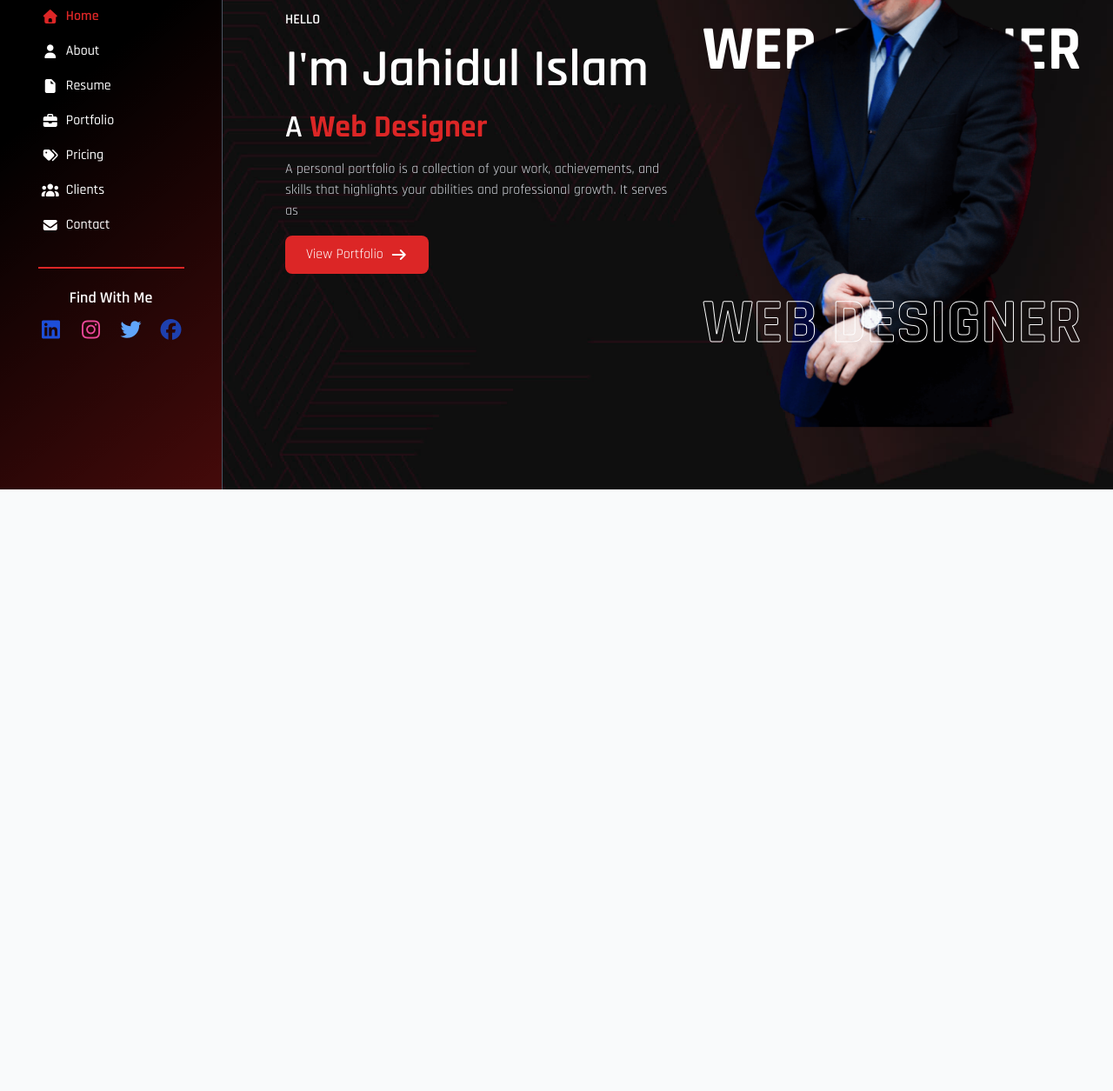
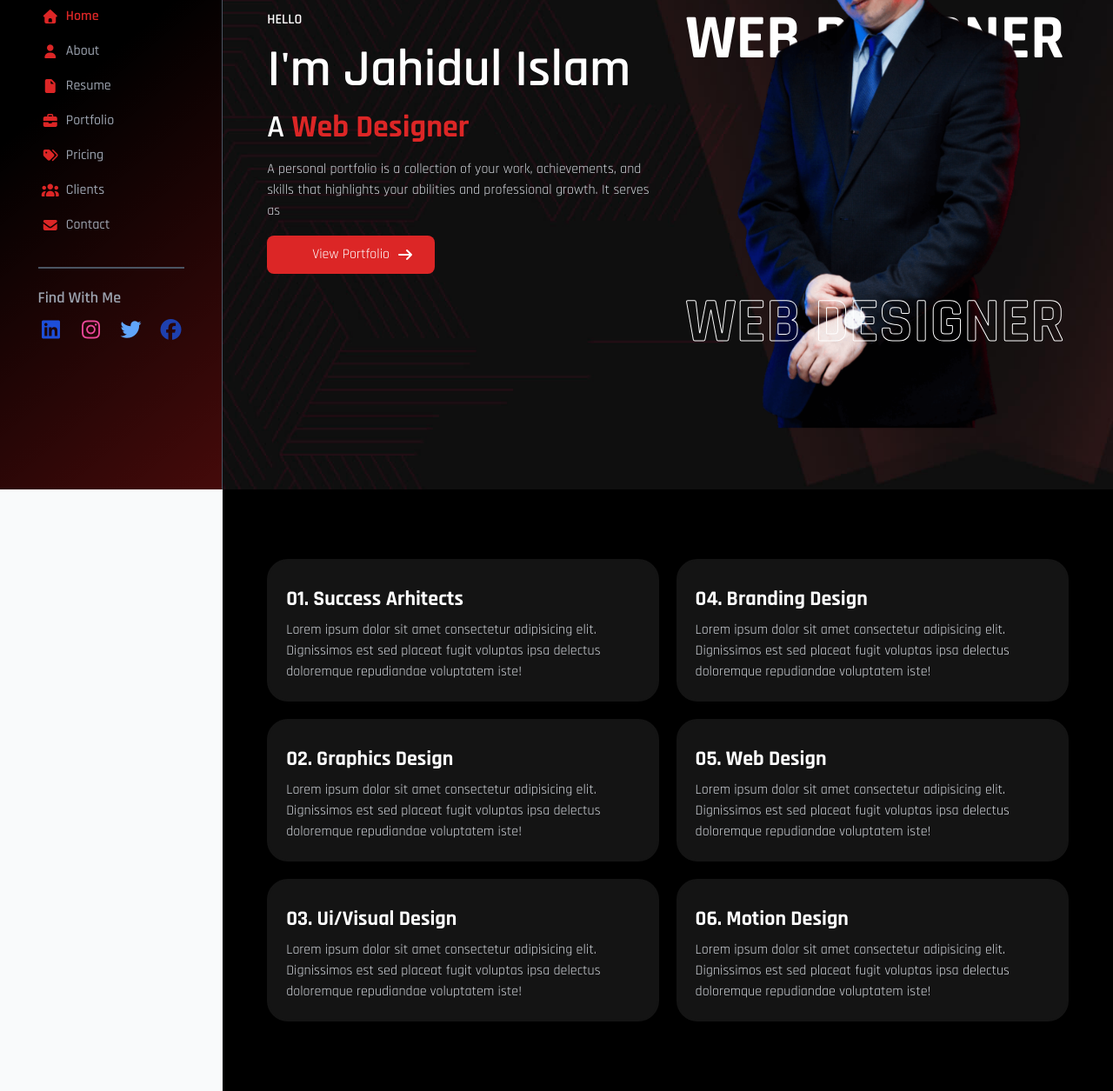
Before and after one commit to JIJahid/Portfolio-Website, a plain HTML site: page index.html in a window 1280 px wide. Shown: the part 237-1492 px from the top of the page at 87% size. Before the commit the page ends 800 px from the top, so only its background shows below. Drawn offline with nearby package versions, Linux system fonts and the light colour scheme.

Commit message:
Service section added & error Problem slove

```diff
--- a/index.html
+++ b/index.html
@@ -39,23 +39,23 @@
   <aside class="z-50  h-screen w-1/5 flex flex-col items-center border-r border-gray-600 py-8 space-y-8 sticky top-0 bg-red-950 bg-[linear-gradient(140deg,black_40%,transparent)] ">
     <!-- Profile Image -->
     <div>
-      <img class="w-44 h-44 rounded-full border-8 border-red-600 mx-auto" src="./img/Jahid nav.jpg" alt="Profile">
+      <img class="w-44 h-44 rounded-full border-8 border-red-950 mx-auto" src="./img/Jahid nav.jpg" alt="Profile">
     </div>
     <!-- Navigation Menu -->
     <nav>
-      <ul class="flex flex-col space-y-2 text-center font-medium text-white">
+      <ul class="flex flex-col space-y-2 text-center font-medium text-gray-400">
         <li class="cursor-pointer flex items-center gap-2 pr-20 font-semibold text-red-600 duration-1000 rounded-md p-1"><i class="fa-solid fa-house"></i> Home</li>
-        <li class="cursor-pointer flex items-center gap-2 pr-20 duration-1000 hover:text-red-600 rounded-md p-1"><i class="fa-solid fa-user"></i> About</li>
-        <li class="cursor-pointer flex items-center gap-2 pr-20 duration-1000 hover:text-red-600 rounded-md p-1"><i class="fa-solid fa-file"></i> Resume</li>
-        <li class="cursor-pointer flex items-center gap-2 pr-20 duration-1000 hover:text-red-600 rounded-md p-1"><i class="fa-solid fa-briefcase"></i> Portfolio</li>
-        <li class="cursor-pointer flex items-center gap-2 pr-20 duration-1000 hover:text-red-600 rounded-md p-1"><i class="fa-solid fa-tags"></i> Pricing</li>
-        <li class="cursor-pointer flex items-center gap-2 pr-20 duration-1000 hover:text-red-600 rounded-md p-1"><i class="fa-solid fa-users"></i> Clients</li>
-        <li class="cursor-pointer flex items-center gap-2 pr-20 duration-1000 hover:text-red-600 rounded-md p-1"><i class="fa-solid fa-envelope"></i> Contact</li>
+        <li class="cursor-pointer flex items-center gap-2 pr-20 duration-1000 hover:text-red-600 rounded-md p-1"><i class="fa-solid fa-user text-red-600"></i> About</li>
+        <li class="cursor-pointer flex items-center gap-2 pr-20 duration-1000 hover:text-red-600 rounded-md p-1"><i class="fa-solid fa-file text-red-600"></i> Resume</li>
+        <li class="cursor-pointer flex items-center gap-2 pr-20 duration-1000 hover:text-red-600 rounded-md p-1"><i class="fa-solid fa-briefcase text-red-600"></i> Portfolio</li>
+        <li class="cursor-pointer flex items-center gap-2 pr-20 duration-1000 hover:text-red-600 rounded-md p-1"><i class="fa-solid fa-tags text-red-600"></i> Pricing</li>
+        <li class="cursor-pointer flex items-center gap-2 pr-20 duration-1000 hover:text-red-600 rounded-md p-1"><i class="fa-solid fa-users text-red-600"></i> Clients</li>
+        <li class="cursor-pointer flex items-center gap-2 pr-20 duration-1000 hover:text-red-600 rounded-md p-1"><i class="fa-solid fa-envelope text-red-600"></i> Contact</li>
       </ul>
     </nav>
     <!-- Social Icons -->
-    <div class="mt-auto text-center">
-      <p class="font-semibold mb-2 text-lg text-white border-t-2 border-red-600 pt-5">Find With Me</p>
+    <div class="mt-auto text-start">
+      <p class="font-semibold mb-2 text-lg text-gray-400 border-t-2 border-gray-600 pt-5">Find With Me</p>
       <div class="flex justify-center space-x-4 text-2xl">
         <a href="#" class="text-blue-700 hover:text-blue-900 transition"><i class="fa-brands fa-linkedin"></i></a>
         <a href="#" class="text-pink-500 hover:text-pink-700 transition"><i class="fa-brands fa-instagram"></i></a>
@@ -70,10 +70,11 @@
 
   <!-- Main content section -->
   <main class="flex-1 bg-gray-100">
+  <!--Hero Section Start-->
    <section class="hero text-white flex" id="hero">
-    <div class="container mx-auto flex flex-col md:flex-row items-center p-8 gap-8">
+    <div class="w-[90%] container mx-auto flex flex-col md:flex-row items-center gap-8">
     <!-- Left Side -->
-    <div class="flex-1 space-y-4  pl-10">
+    <div class="flex-1 space-y-4">
       <p class="font-semibold uppercase">Hello</p>
       <h2 class="font-semibold text-5xl md:text-6xl">I'm Jahidul Islam</h2>
       <p class="font-semibold text-2xl md:text-4xl">
@@ -83,24 +84,56 @@
         A personal portfolio is a collection of your work, achievements, and skills that highlights your abilities and professional growth. It serves as
       </p>
       <button class="bg-red-600 hover:bg-red-700 text-white px-6 py-2.5 rounded-lg inline-flex items-center gap-2">
+        <i class="fa-solid fa-arrow-right show"></i>
         <span>View Portfolio</span>
-        <i class="fa-solid fa-arrow-right"></i>
+        <i class="fa-solid fa-arrow-right hide"></i>
       </button>
     </div>
     <!-- Right Side -->
     <div class="flex-1 flex flex-col items-center relative ">
-      <img class="md:w96 w-[499px] z-10" src="./img/banner-user-image-02.png" alt="Jahidul Islam">
+      <img class="w-[470px] z-10" src="./img/banner-user-image-02.png" alt="Jahidul Islam">
       <h2 class="uppercase text-3xl md:text-7xl font-extrabold absolute bottom-0 -translate-y-20 translate-x-4 top-52 up-down duration-1000">
         Web Designer
       </h2>
-      <h2 class="uppercase text-3xl md:text-7xl font-extrabold absolute bottom-20 -translate-y-20 text-transparent outline-text -translate-x-4 z-20 up-down">
+      <h2 class="uppercase text-3xl md:text-7xl font-extrabold absolute bottom-20 -translate-y-20 text-transparent outline-text -translate-x-4 z-20 up-down duration-1000">
         Web Designer
       </h2>
     </div>
     </div>
   </section>
+  <!--Hero Section End-->
+
+    <!--Service Section Start-->
+    <section class="py-20 bg-black text-white ">
+      <div class="w-[90%] mx-auto grid grid-flow-col grid-rows-3 gap-5">
+        <div class="bg-[#141414] rounded-3xl p-5 service">
+          <h2 class="font-bold text-2xl py-2">01. Success Arhitects</h2>
+          <p class="text-gray-300">Lorem ipsum dolor sit amet consectetur adipisicing elit. Dignissimos est sed placeat fugit voluptas ipsa delectus doloremque repudiandae voluptatem iste!</p>
+        </div>
+        <div class="bg-[#141414] rounded-3xl p-5 service">
+          <h2 class="font-bold text-2xl py-2">02. Graphics Design</h2>
+          <p class="text-gray-300">Lorem ipsum dolor sit amet consectetur adipisicing elit. Dignissimos est sed placeat fugit voluptas ipsa delectus doloremque repudiandae voluptatem iste!</p>
+        </div>
+        <div class="bg-[#141414] rounded-3xl p-5 service">
+          <h2 class="font-bold text-2xl py-2">03. Ui/Visual Design</h2>
+          <p class="text-gray-300">Lorem ipsum dolor sit amet consectetur adipisicing elit. Dignissimos est sed placeat fugit voluptas ipsa delectus doloremque repudiandae voluptatem iste!</p>
+        </div>
+        <div class="bg-[#141414] rounded-3xl p-5 service">
+          <h2 class="font-bold text-2xl py-2">04. Branding Design</h2>
+          <p class="text-gray-300">Lorem ipsum dolor sit amet consectetur adipisicing elit. Dignissimos est sed placeat fugit voluptas ipsa delectus doloremque repudiandae voluptatem iste!</p>
+        </div>
+        <div class="bg-[#141414] rounded-3xl p-5 service">
+          <h2 class="font-bold text-2xl py-2">05. Web Design</h2>
+          <p class="text-gray-300">Lorem ipsum dolor sit amet consectetur adipisicing elit. Dignissimos est sed placeat fugit voluptas ipsa delectus doloremque repudiandae voluptatem iste!</p>
+        </div>
+        <div class="bg-[#141414] rounded-3xl p-5 service">
+          <h2 class="font-bold text-2xl py-2">06. Motion Design</h2>
+          <p class="text-gray-300">Lorem ipsum dolor sit amet consectetur adipisicing elit. Dignissimos est sed placeat fugit voluptas ipsa delectus doloremque repudiandae voluptatem iste!</p>
+        </div>
+      </div>
+    </section>
+    <!--Service Section End-->
 
   </main>
-  </secion>
 </body>
 </html>
--- a/style.css
+++ b/style.css
@@ -1,13 +1,24 @@
-.btn{
-    display: flex;
-    align-items: center;
-    gap: 5px;
-    background: red;
-    color: white;
-    padding: 8px 24px;
-    border-radius: 50px;
-    font-weight: 600;
-    margin: 15px 0px;
+
+.hero .hide {
+  opacity: 1;
+  visibility: visible;
+  transition: opacity 0.5s ease, visibility 0.5s ease;
+}
+
+.hero button:hover .hide {
+  opacity: 0;
+  visibility: hidden;
+}
+
+.hero .show {
+  opacity: 0;
+  visibility: hidden;
+  transition: opacity 0.5s ease, visibility 0.5s ease;
+}
+
+.hero button:hover .show {
+  opacity: 1;
+  visibility: visible;
 }
 
 
@@ -29,9 +40,20 @@
     }
 }
 .up-down {
-    animation: bounce 3s infinite;
+    animation: bounce 6s infinite;
 }
 
 .outline-text{
         -webkit-text-stroke: 1px white;
 }
+
+
+
+.service {
+  border: 2px solid #141414;
+  transition: border-color 1s;
+}
+
+.service:hover {
+  border-color: red;
+}
```
